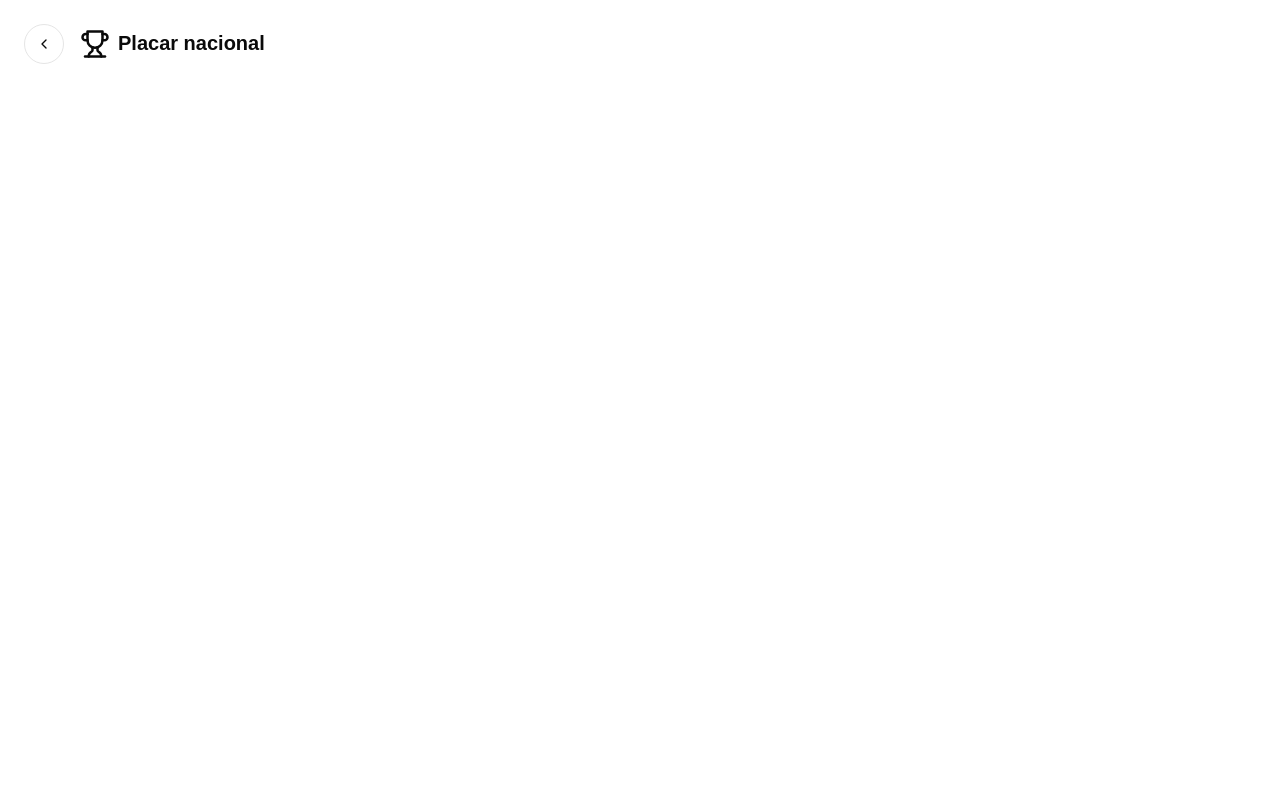
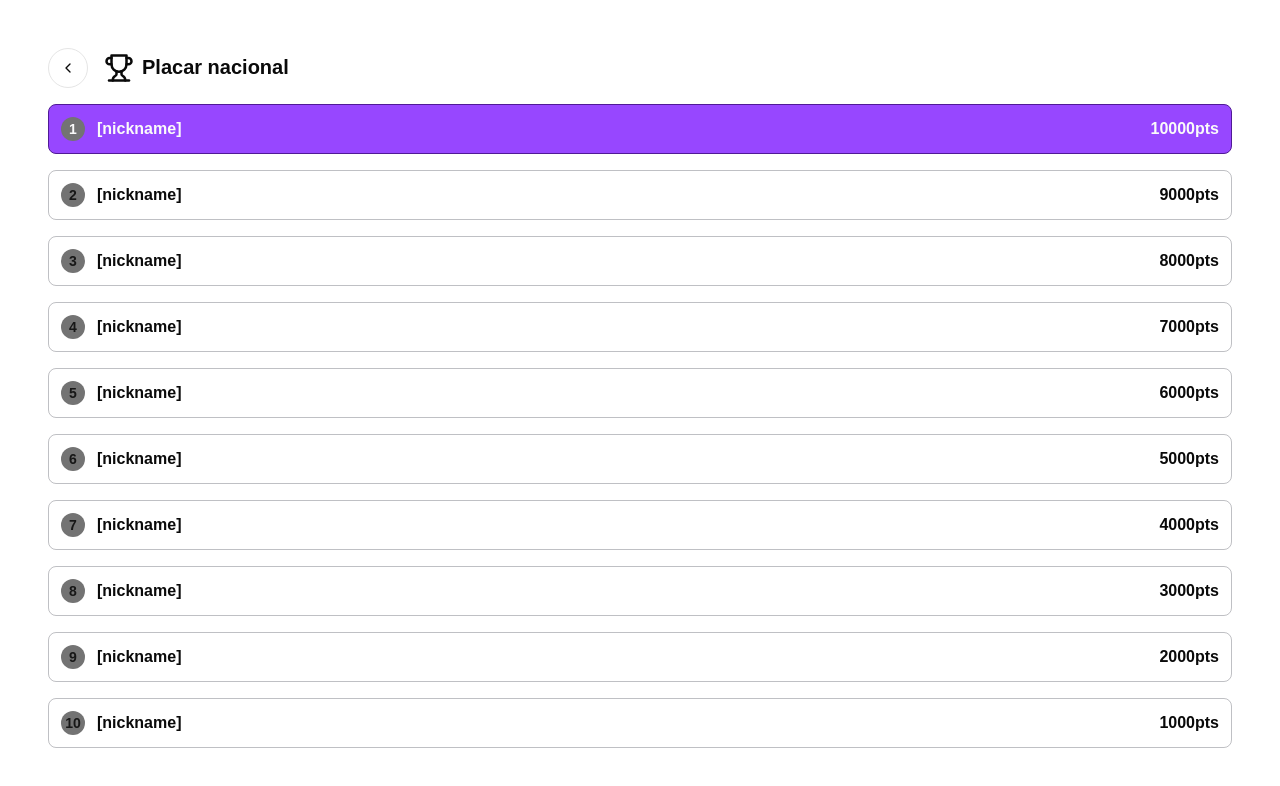
Before and after one commit to trigemitsus/greentech, a Next.js app: page / in a window 1280 px wide. Shown: the top 786 px of the page. Built offline with nearby package versions, Linux system fonts and the light colour scheme.

Commit message:
feat: add page for list ranking

```diff
--- a/src/app/page.tsx
+++ b/src/app/page.tsx
@@ -1,12 +1,38 @@
 import NavHeader from "@/components/nav-header";
+import Ranking from "@/components/ui/ranking";
 import { Trophy } from "lucide-react";
 
-export default function Ranking() {
+export default function RankingPage() {
   return (
-    <NavHeader
-      label="Placar nacional"
-      icon={<Trophy className="h-[1.5em] w-[1.5em]" />}
-      href="/register"
-    />
+    <main className="flex flex-col min-h-screen gap-4 p-6">
+      <NavHeader
+        label="Placar nacional"
+        icon={<Trophy className="h-[1.5em] w-[1.5em]" />}
+        href="/register"
+      />
+
+      {
+        Array.from({
+          length: 10
+        }).map((_, index) => {
+
+          const position = index + 1;
+          const ponts = 10000 - ((index) * 1000);
+          const nickname = '[nickname]';
+
+          if (index + 1 == 1) {
+            return (
+              <Ranking.Selected key={index} position={position} nickname={nickname} ponts={ponts} />
+            );
+          }
+
+          return (
+            <Ranking.Normal key={index} position={position} nickname={nickname} ponts={ponts} />
+          );
+        }
+        )
+      }
+
+    </main>
   );
 }
```
